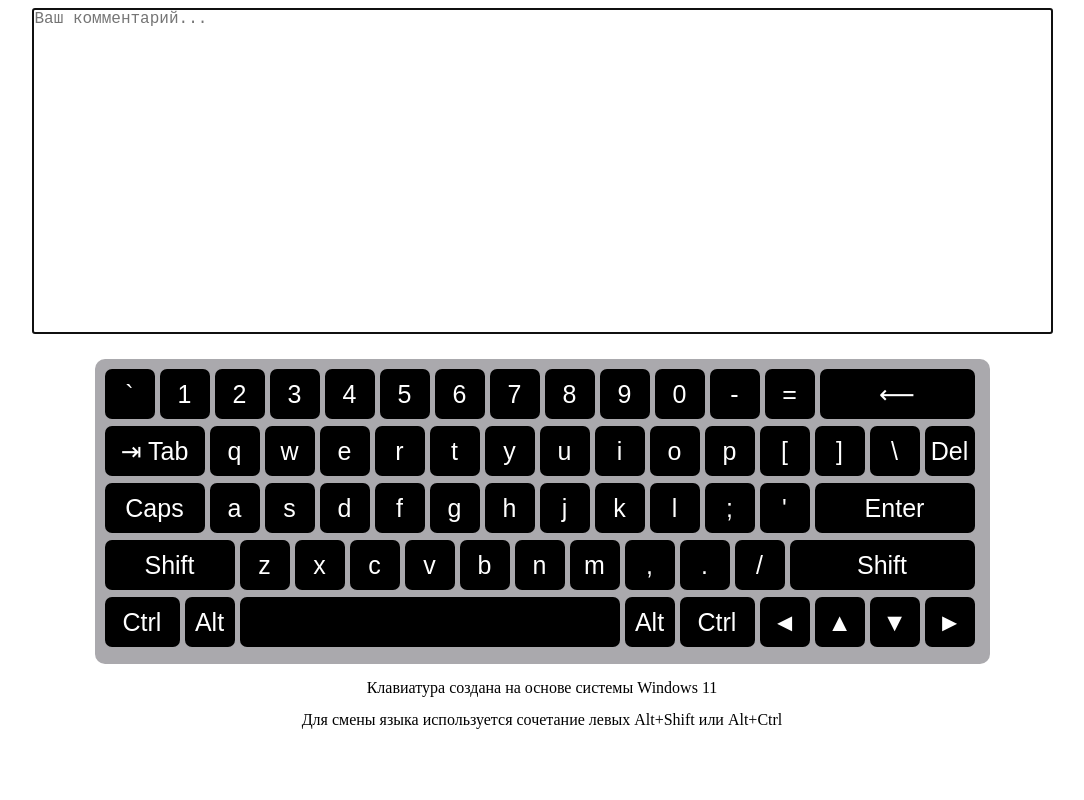
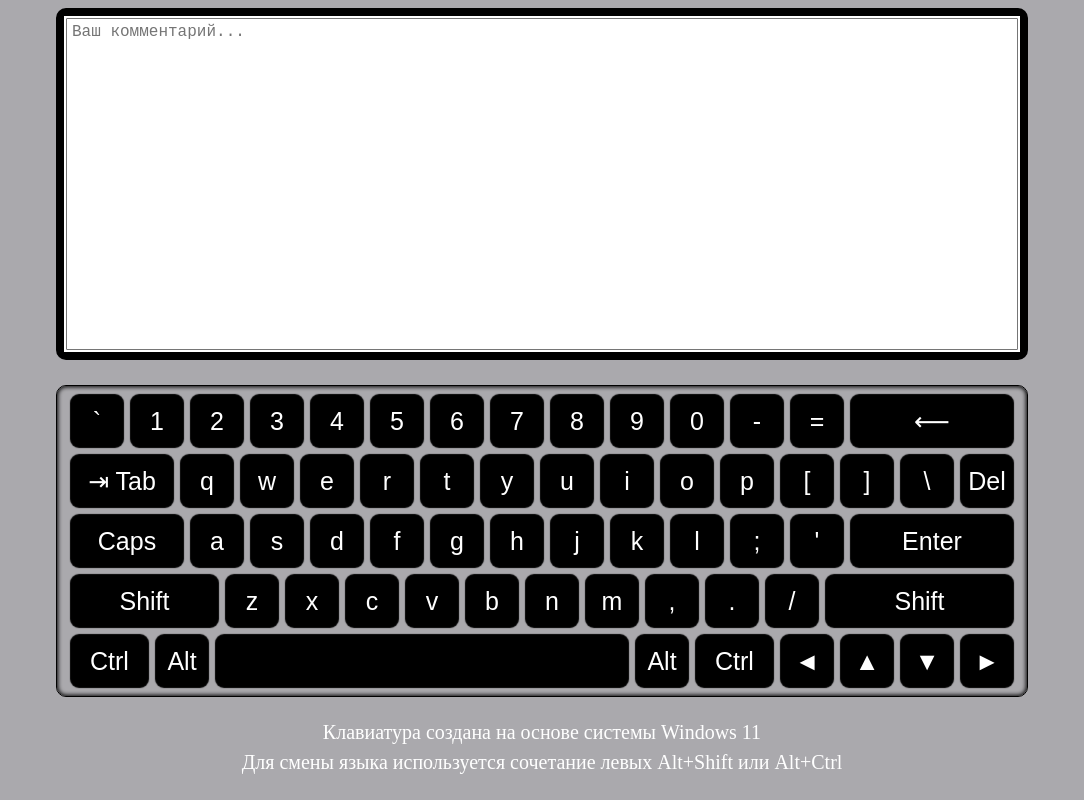
Before and after one commit to SlavaPankov/virtual-keyboard, a website built with webpack: page src/index.html in a window 1280 px wide. Shown: the whole page, without its empty margins (98-1182 px from the left). Built offline with nearby package versions, Linux system fonts and the light colour scheme.

Commit message:
feat: add styles

```diff
--- a/src/js/components/KeyBoard/view/KeyboardView.js
+++ b/src/js/components/KeyBoard/view/KeyboardView.js
@@ -54,8 +54,8 @@ class KeyboardView {
   createNotification() {
     const template = `
       <div class="notification">
-        <p>Клавиатура создана на основе системы Windows 11</p>
-        <p>Для смены языка используется сочетание левых Alt+Shift или Alt+Ctrl</p>
+        <p class="notification__paragraph">Клавиатура создана на основе системы Windows 11</p>
+        <p class="notification__paragraph">Для смены языка используется сочетание левых Alt+Shift или Alt+Ctrl</p>
       </div>
     `;
 
@@ -71,14 +71,20 @@ class KeyboardView {
       if (!button.dataset.mode) {
         button.addEventListener('mousedown', (evt) => {
           handler(evt.target.textContent.trim());
-          this.addActiveClass(evt.target);
         });
 
         button.addEventListener('mouseup', (evt) => {
           this.area.focus();
-          this.removeActiveClass(evt.target);
         });
       }
+
+      button.addEventListener('mousedown', (evt) => {
+        this.addActiveClass(evt.target);
+      });
+
+      button.addEventListener('mouseup', (evt) => {
+        this.removeActiveClass(evt.target);
+      });
     });
   }
 
--- a/src/js/components/KeyBoard/view/style.scss
+++ b/src/js/components/KeyBoard/view/style.scss
@@ -1,13 +1,14 @@
-.keyboard {
-
-}
-
 .buttons-list {
-  width: 875px;
+  width: 972px;
+  display: flex;
+  flex-wrap: wrap;
+  justify-content: center;
   margin: 0 auto;
   padding: 10px;
   background: #aaa9ad;
   border-radius: 10px;
+  border: 1px solid black;
+  box-shadow: inset 0 0 4px 1px;
 
   &__button {
     border: none;
@@ -15,8 +16,8 @@
     position: relative;
     height: 50px;
     min-width: 50px;
-    margin-right: 5px;
-    margin-bottom: 7px;
+    margin-right: 10px;
+    margin-bottom: 10px;
     padding: 0;
     border-radius: 7px;
     background: #000;
@@ -26,7 +27,8 @@
     text-align: center;
     vertical-align: middle;
     color: #fff;
-    transition: background-color .15s ease-in-out;
+    box-shadow: 0 0 1px 2px black;
+    transition: box-shadow .3s ease-in-out, background-color .15s ease-in-out;
 
     &:hover {
       background-color: steelblue;
@@ -35,45 +37,81 @@
 }
 
 .notification {
-  text-align: center;
-  font-size: 16px;
-  line-height: 100%;
+  margin-top: 25px;
+
+  &__paragraph {
+    margin: 0;
+    text-align: center;
+    font-size: 20px;
+    line-height: 100%;
+    color: white;
+
+    &:not(:last-child) {
+      margin-bottom: 10px;
+    }
+  }
 }
 
 #Backspace {
-  width: 155px;
+  width: 160px;
+  margin-right: 0;
 }
 
 #Tab {
   width: 100px;
 }
 
+#Delete {
+  margin-right: 0;
+}
+
 #CapsLock {
-  width: 100px;
+  width: 110px;
 }
 
 #Enter {
   width: 160px;
+  margin-right: 0;
 }
 
 #ShiftLeft {
-  width: 130px;
+  width: 145px;
 }
 
 #ShiftRight {
   width: 185px;
+  margin-right: 0;
 }
 
 #ControlLeft,
 #ControlRight {
   width: 75px;
+  margin-bottom: 0;
 }
 
 #Space {
-  width: 380px;
+  width: 410px;
+  margin-bottom: 0;
+}
+
+#AltLeft,
+#AltRight {
+  margin-bottom: 0;
+}
+
+#ArrowRight {
+  margin-right: 0;
+  margin-bottom: 0;
+}
+
+#ArrowLeft,
+#ArrowUp,
+#ArrowDown {
+  margin-bottom: 0;
 }
 
 .active {
   transform: translate(.75px, .75px);
+  box-shadow: none;
   background-color: steelblue;
 }
--- a/src/js/components/TextArea/style.scss
+++ b/src/js/components/TextArea/style.scss
@@ -2,11 +2,24 @@
   max-width: 100%;
   margin: 0 auto 25px;
 
+  &__form {
+    max-width: 972px;
+    margin: 0 auto;
+    border: 10px solid black;
+    border-radius: 10px;
+  }
+
   &__area {
+    width: 100%;
     display: block;
     margin: 0 auto;
+    padding: 5px;
     font-size: 16px;
     line-height: 100%;
+
+    &:focus {
+      outline: 2px solid white;
+    }
   }
 }
 
--- a/src/js/main.js
+++ b/src/js/main.js
@@ -1,8 +1,9 @@
 import TextArea from './components/TextArea/TextArea';
-// eslint-disable-next-line import/no-named-as-default
+// eslint-disable-next-line import/no-named-as-default,import/no-named-as-default-member
 import KeyboardController from './components/KeyBoard/controller/KeyboardController';
 import KeyboardModel from './components/KeyBoard/model/KeyboardModel';
 import KeyboardView from './components/KeyBoard/view/KeyboardView';
+import '../scss/main.scss';
 
 // eslint-disable-next-line no-new
 new TextArea(20, 100, 'Ваш комментарий...');
--- /dev/null
+++ b/src/scss/main.scss
@@ -0,0 +1,7 @@
+* {
+  box-sizing: border-box;
+}
+
+body {
+  background-color: #aaa9ad;
+}
```
